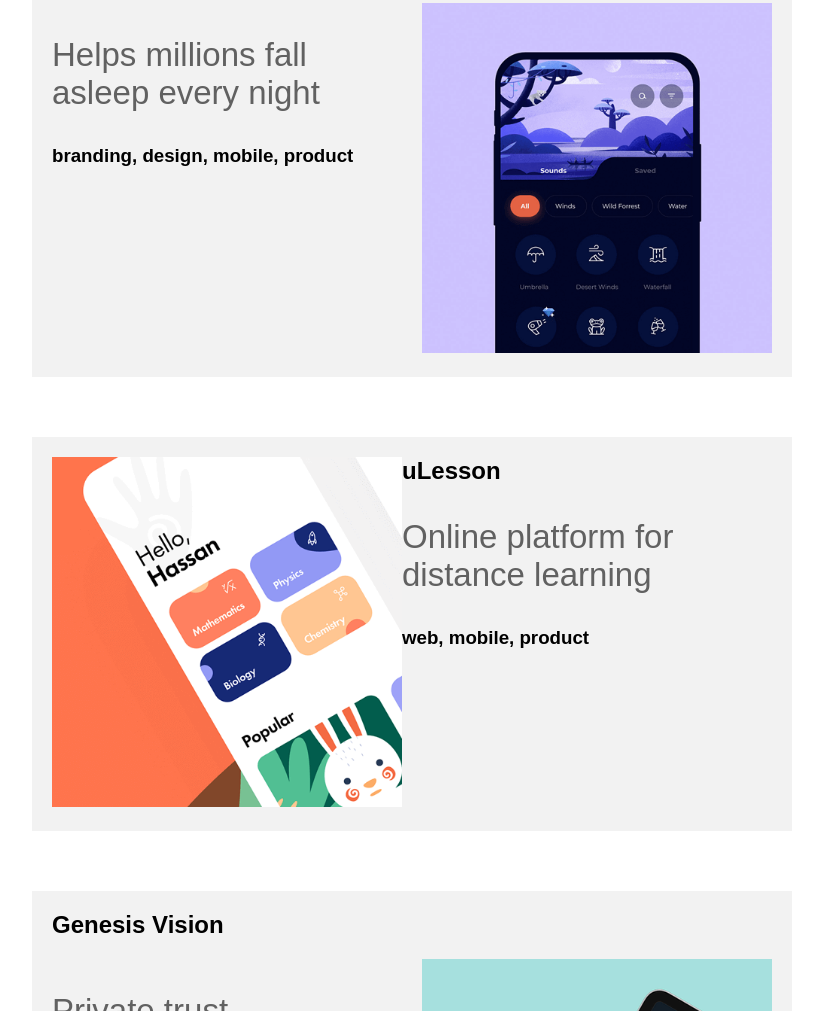
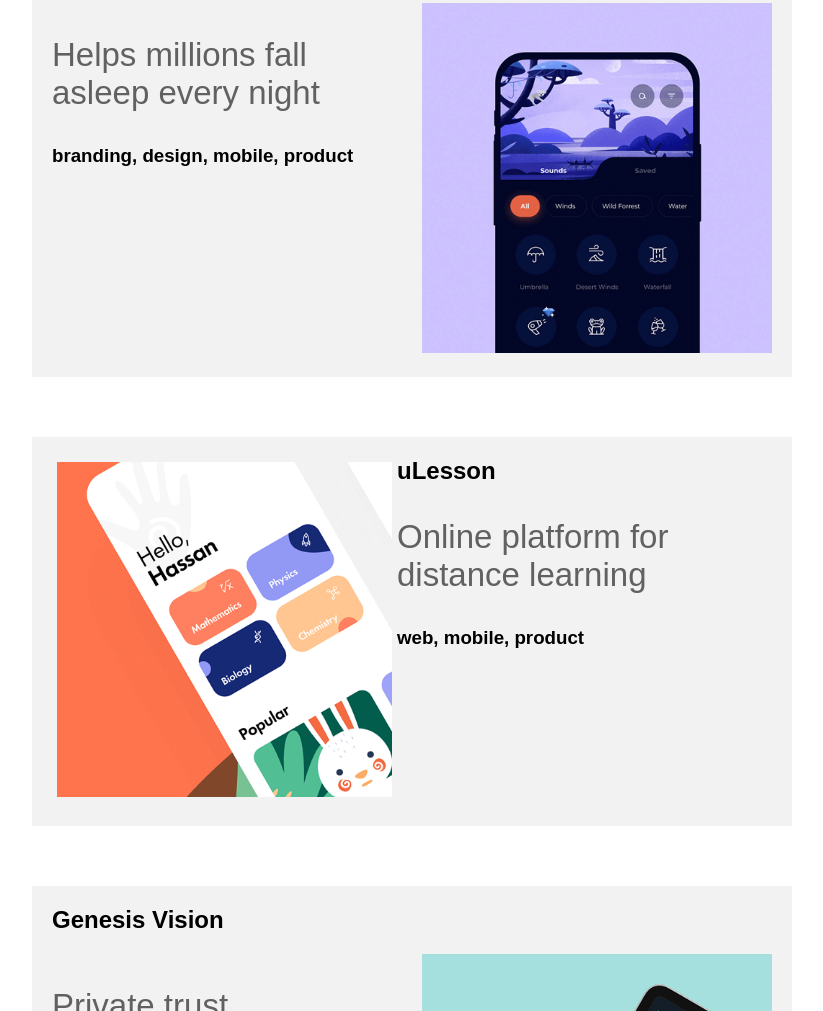
Before and after one commit to LotsV8pro/Cuberto, a plain HTML site: page index.html in a window 1280 px wide. Shown: the part 349-1360 px from the top of the page, without its empty margins (228-1051 px from the left). Drawn offline with Linux system fonts and the light colour scheme.

Commit message:
ajuste de margeb en una imagen
la imagen de las seccion 2 estaba muy egada al texto

```diff
--- a/CSS/css.css
+++ b/CSS/css.css
@@ -69,12 +69,14 @@
 .section-2 .image {
     justify-content: flex-start; /* Alineamos la imagen de la sección 2 a la izquierda */
     order: 1;
+    margin: 5px;
 }
 .section-2 .text {
     order: 2; /* Cambiamos el orden para que el texto aparezca después de la imagen */
-    margin-right: 20px; /* Añadimos margen derecho para separar el texto de la imagen */
+    margin-right: 40px; /* Aumentamos el margen derecho para separar más el texto de la imagen en dispositivos de escritorio */
     justify-content: flex-start;
 }
+
 .contentclass {
     font-size: 33px;
     color: rgb(97, 97, 97)
```
